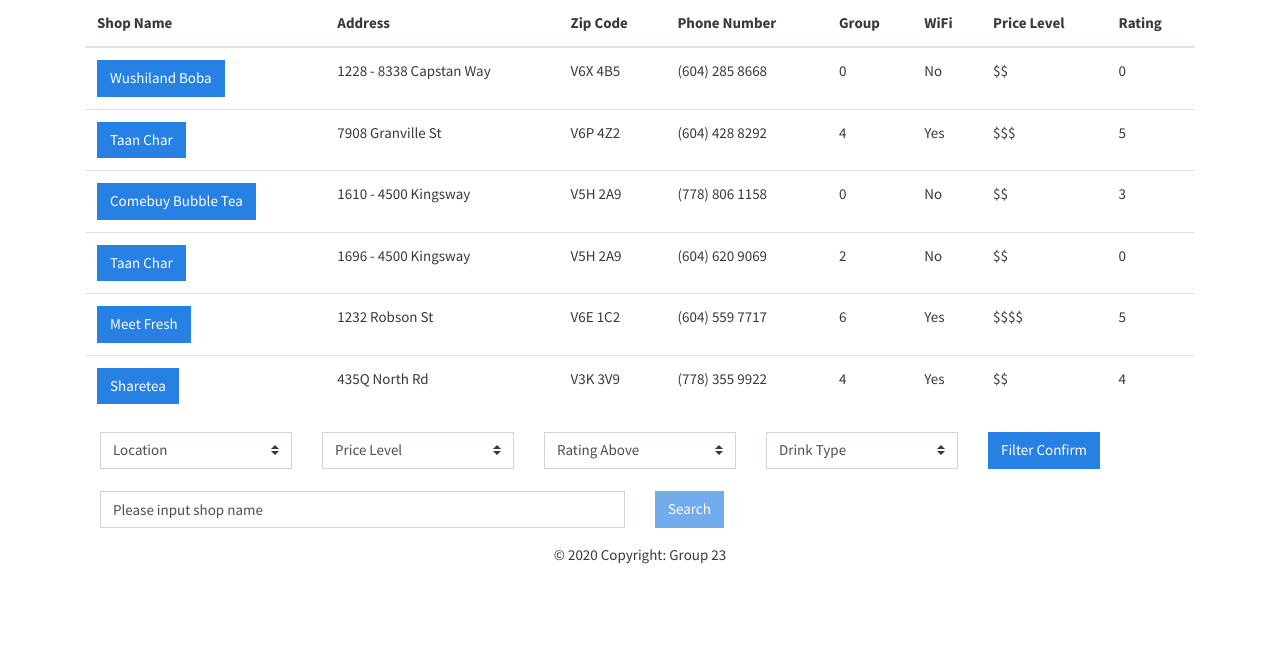
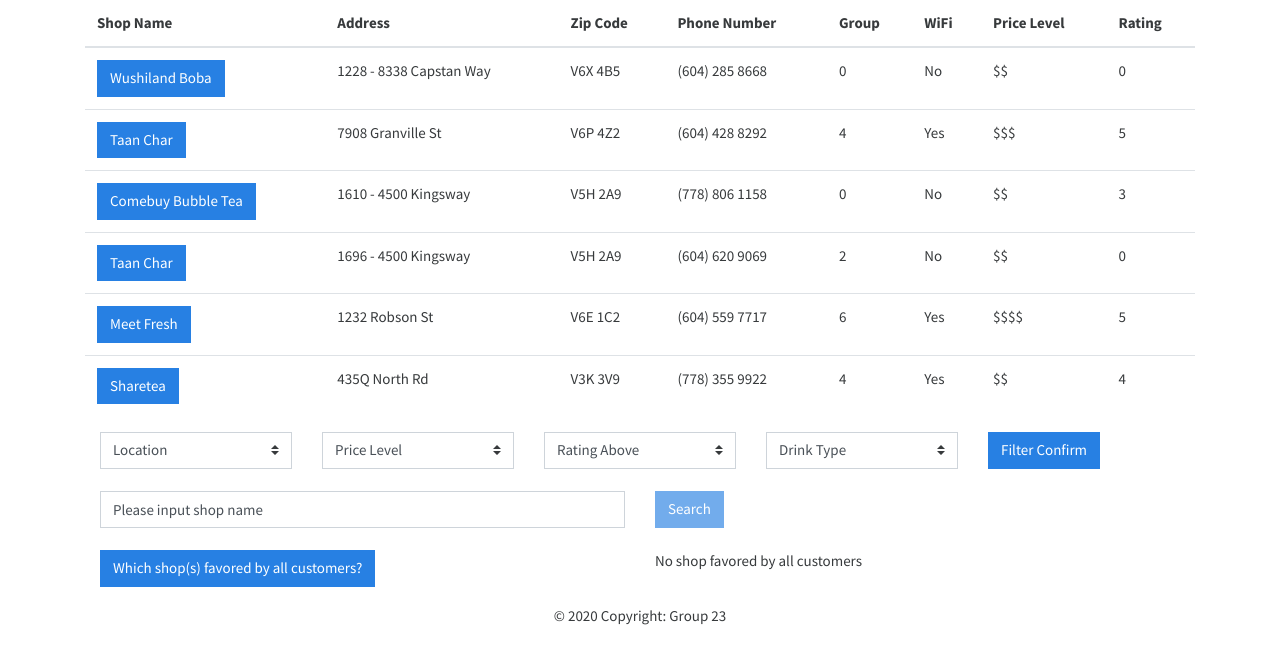
Before and after one commit to GavinTian1991/CPSC304, a PHP site: page /CPSC304/inc/customer.php in a window 1280 px wide. Shown: the part 56-720 px from the top of the page. Run offline with PHP 8.4, Linux system fonts and the light colour scheme; data comes from the database, SQL or seed files in the repository.

Commit message:
Add division

```diff
--- a/inc/customer.php
+++ b/inc/customer.php
@@ -93,6 +93,18 @@
         $result = mysqli_query($conn, $shopNameSearchQuery);
         $mtsposts = mysqli_fetch_all($result, MYSQLI_ASSOC);
     }
+
+    $favoredByAllSearchPosts = [];
+    if(isset($_POST['favored_by_all_search'])){
+        $favoredByAllSearchQuery = "SELECT mts.Shop_Name, mts.Zip_Code From Milk_Tea_Shop mts
+        WHERE NOT EXISTS ((SELECT ca.Account_ID FROM Customer_Account ca) EXCEPT
+                          (SELECT fb.Customer_Account_ID FROM Favored_by fb WHERE fb.Shop_ID = mts.Shop_ID))";
+
+        $favoredByAllSearchResult = mysqli_query($conn, $favoredByAllSearchQuery);
+        $favoredByAllSearchPosts = mysqli_fetch_all($favoredByAllSearchResult, MYSQLI_ASSOC);
+    }
+
+
 
     if(isset($_POST['gotoMTS'])){
         session_start();
@@ -262,6 +274,32 @@
                 </div>
             </div>
         </form>
+        <br>
+        <form method="post" action="<?php echo $_SERVER['PHP_SELF']; ?>">
+            <div class="container">
+                <div class="row">
+                    <div class="col-sm">
+                        <button type="submit" name="favored_by_all_search" class="btn btn-primary">Which shop(s) favored by all customers?</button>
+                    </div>
+                    <div class="col-sm">
+                        <?php if (empty($favoredByAllSearchPosts)): ?>
+                            <p>No shop favored by all customers</p>
+                        <?php else: ?>
+                        <?php foreach($favoredByAllSearchPosts as $favoredByShop) : ?>
+                            <div class="row">
+                                <div class="col-sm">
+                                    <p><?php echo $favoredByShop['Shop_Name']?></p>
+                                </div>
+                                <div class="col-sm">
+                                    <p><?php echo $favoredByShop['Zip_Code']?></p>
+                                </div>
+                            </div>
+                        <?php endforeach; ?>
+                        <?php endif; ?>
+                    </div>
+                </div>
+            </div>
+        </form>
 	</div>
     <?php include('footer.php'); ?>
 </body>
```
